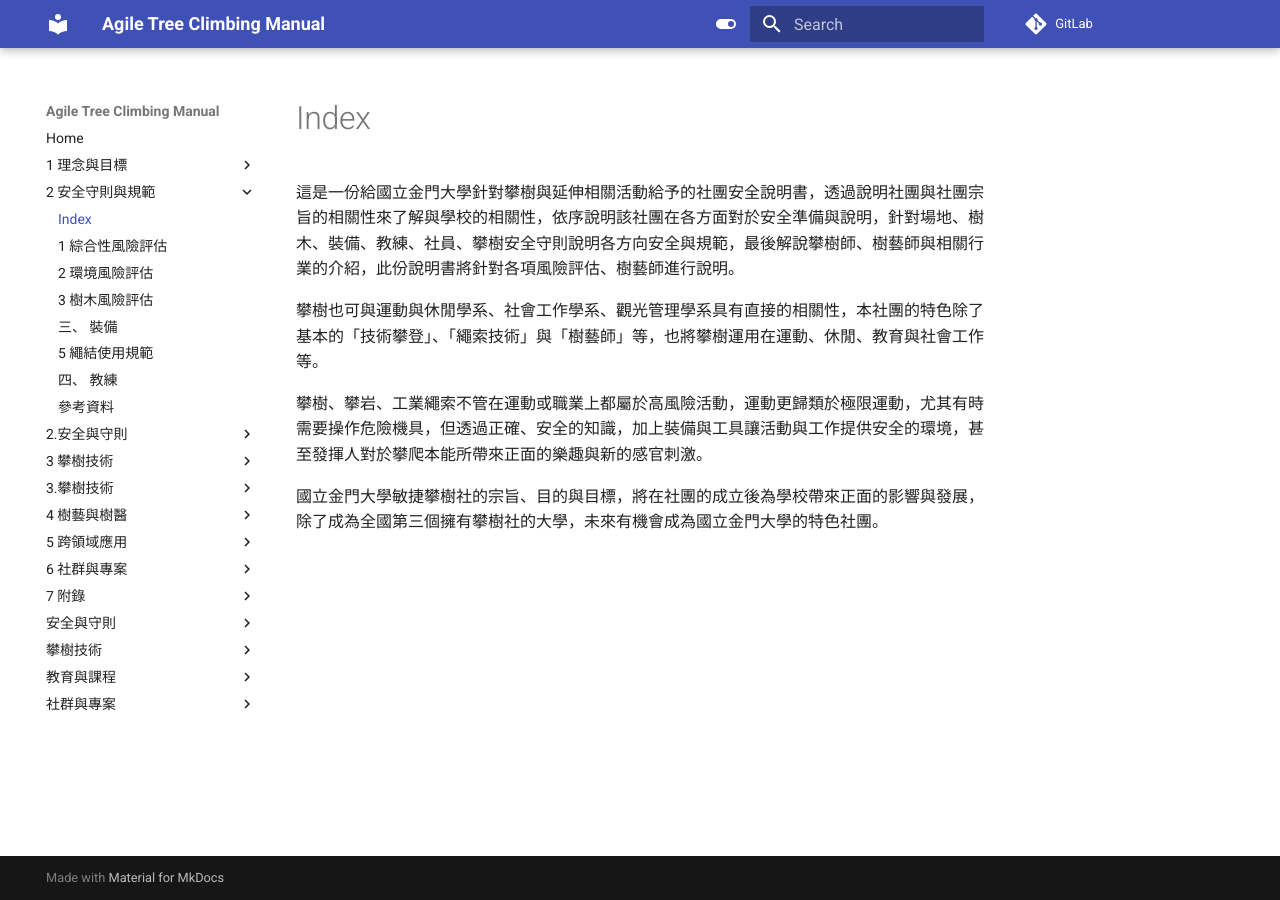
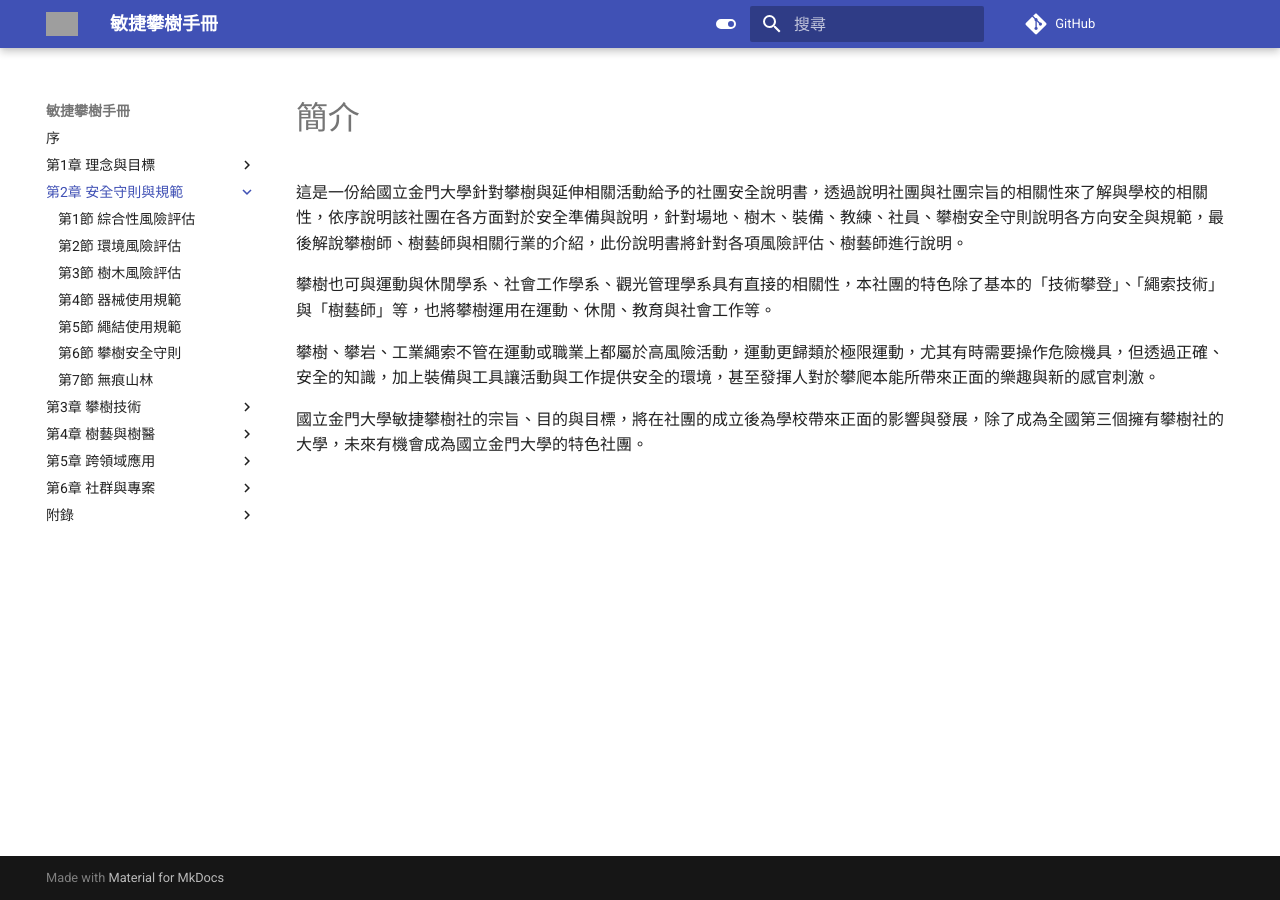
Before and after one commit to Uesugi-Summer-Sea/Agile-Tree-Climbing-Manual, an MkDocs documentation site: the page built from docs/2-安全守則與規範/README.md, in a window 1280 px wide. Built offline with MkDocs 1.6.1 and Material for MkDocs 9.7.7, drawn with Linux system fonts in a browser that asks for light colours; comment, search, counter and statistics services are not loaded; part of the change alters nothing that is shown; grey boxes are pictures that could not be loaded.

Commit message:
如果採用，此提交將設定所有設定檔案
修改項目:

模組:

議題GitLab 97

```diff
--- a/mkdocs.yml
+++ b/mkdocs.yml
@@ -1,6 +1,11 @@
-site_name: Agile Tree Climbing Manual
+site_name: 敏捷攀樹手冊
 theme:
   name: material
+  logo: assets/logo.png
+  favicon: assets/logo.png
+  extra:
+    homepage: https://agile-tree-climbing-manual.readthedocs.io
+  language: zh-TW
   nav_style: dark
   highlightjs: true
   hljs_languages:
@@ -15,9 +20,79 @@ theme:
       toggle:
         name: Switch to light mode
         icon: material/toggle-switch-off-outline
-repo_url: https://gitlab.com/Multimedia-Processing/Digital-Logic-Design
+  features:
+    # - navigation.instant
+    - navigation.tracking
+    # - navigation.tabs # 目錄橫放至頂端
+    # - navigation.tabs.sticky # 目錄橫放至頂端
+    # - navigation.sections # 左側目錄全部攤開
+    # - navigation.expand # 左側目錄全部攤開但可以收合
+    - navigation.indexes
+    - navigation.top
+    - toc.integrate # 右側目錄加入至左側目錄
+    - search.suggest # 建議搜尋功能
+    - search.highlight
+    - search.share
+repo_url: https://github.com/Uesugi-Summer-Sea/Agile-Tree-Climbing-Manual
 plugins:
   - search
+nav:
+  - 序: 'README.md'
+  - 第1章 理念與目標:
+    - 簡介: 1-理念與目標/README.md
+    - 第1節 創意學習: 1-理念與目標/1-創意學習.md
+  - 第2章 安全守則與規範:
+    - 簡介: 2-安全守則與規範/README.md
+    - 第1節 綜合性風險評估: 2-安全守則與規範/1-綜合性風險評估.md
+    - 第2節 環境風險評估: 2-安全守則與規範/2-環境風險評估.md
+    - 第3節 樹木風險評估: 2-安全守則與規範/3-樹木風險評估.md
+    - 第4節 器械使用規範: 2-安全守則與規範/4-器械使用規範.md
+    - 第5節 繩結使用規範: 2-安全守則與規範/5-繩結使用規範.md
+    - 第6節 攀樹安全守則: 2-安全守則與規範/6-攀樹安全守則.md
+    - 第7節 無痕山林: 2-安全守則與規範/7-無痕山林.md
+  - 第3章 攀樹技術:
+    - 簡介: 3-攀樹技術/README.md
+    - 第1節 攀樹裝備: 3-攀樹技術/1-攀樹裝備.md
+    - 第2節 繩結技術: 3-攀樹技術/2-繩結技術.md
+    - 第3節 模組化: 3-攀樹技術/3-模組化.md
+    - 第4節 攀樹系統: 3-攀樹技術/4-攀樹系統.md
+    - 第5節 攀樹技巧: 3-攀樹技術/5-攀樹技巧.md
+  - 第4章 樹藝與樹醫:
+    - 簡介: 4-樹藝與樹醫/README.md
+    - 第1節 樹木生理結構: 4-樹藝與樹醫/1-樹木生理結構.md
+    - 第2節 樹藝: 4-樹藝與樹醫/2-樹藝.md
+    - 第3節 樹木常見病蟲害: 4-樹藝與樹醫/3-樹木常見病蟲害.md
+    - 第4節 樹醫: 4-樹藝與樹醫/4-樹醫.md
+  - 第5章 跨領域應用:
+    - 簡介: 5-跨領域應用/README.md
+    - 第1節 休閒活動: 5-跨領域應用/1-休閒活動.md
+    - 第2節 運動競賽: 5-跨領域應用/2-運動競賽.md
+    - 第3節 社會工作: 5-跨領域應用/3-社會工作.md
+    - 第4節 教育: 5-跨領域應用/4-教育.md
+    - 第5節 規劃概論:
+      - 核心: 5-跨領域應用/5-敏捷活動規劃宣言.md
+      - 規劃: 5-跨領域應用/5-規劃論.md
+      - 範例1 國小社團活動課程規劃: 5-跨領域應用/5-範例/1-國小社團活動課程.md
+      - 範例2 教練與助教培訓課程: 5-跨領域應用/5-範例/2-教練與助教培訓課程.md
+    - 第6節 攀樹證照: 5-跨領域應用/6-證照.md
+  - 第6章 社群與專案:
+    - 簡介: 6-社群與專案/README.md
+    - 第1節 社群參與: 6-社群與專案/1-社群參與.md
+    - 第2節 如何成為核心成員: 6-社群與專案/2-核心成員.md
+  - 附錄:
+    - 參考資料: 7-附錄/1-參考資料.md
+    - 索引: 7-附錄/2-索引.md
 markdown_extensions:
+  - meta
   - smarty
   - mdx_truly_sane_lists
+  - pymdownx.emoji:
+      emoji_index: !!python/name:materialx.emoji.twemoji
+      emoji_generator: !!python/name:materialx.emoji.to_svg
+  - toc:
+      permalink: true
+      slugify: !!python/name:pymdownx.slugs.uslugify
+extra:
+  analytics:
+    provider: google
+    property: UA-156555093-1
```
